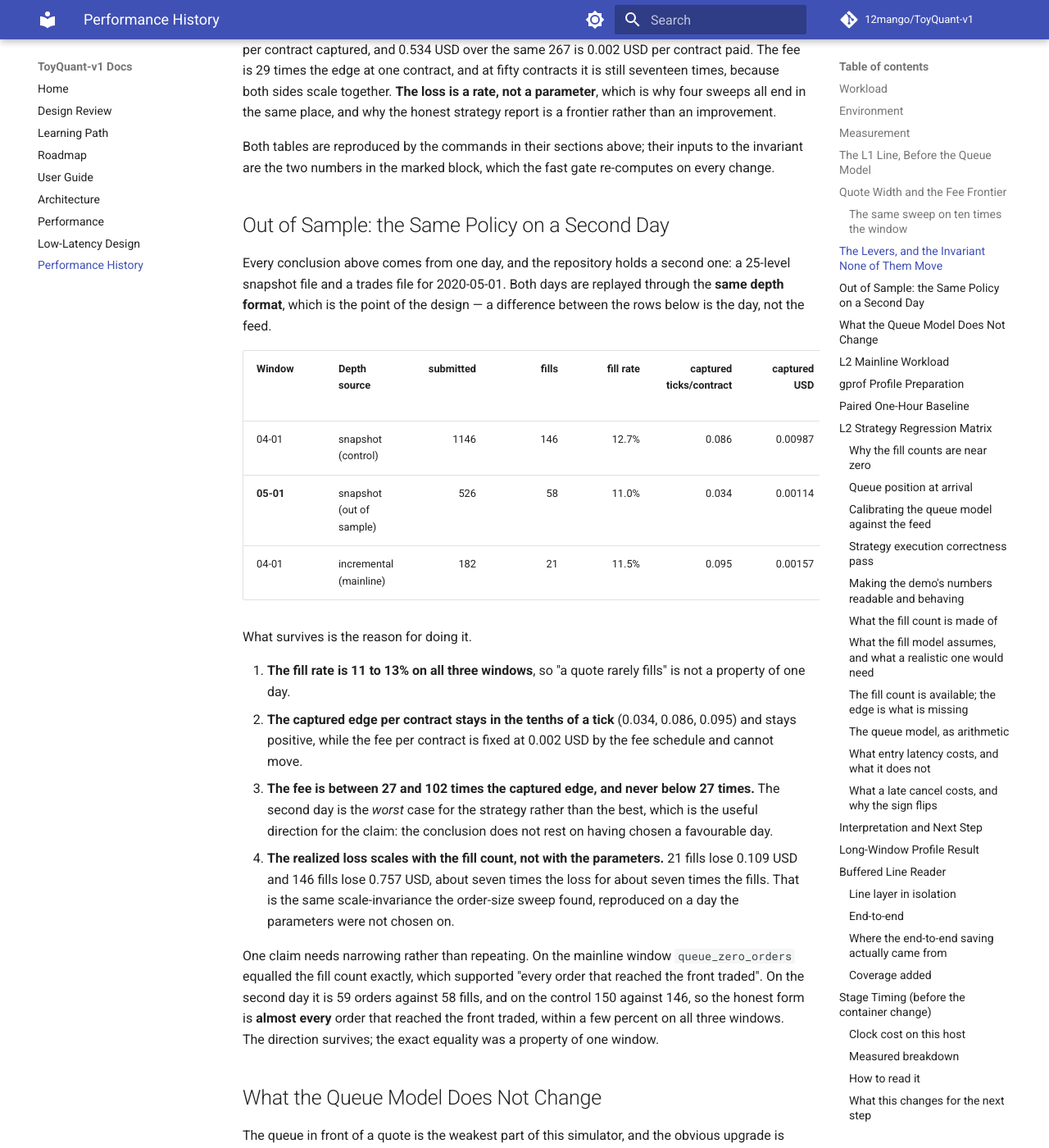
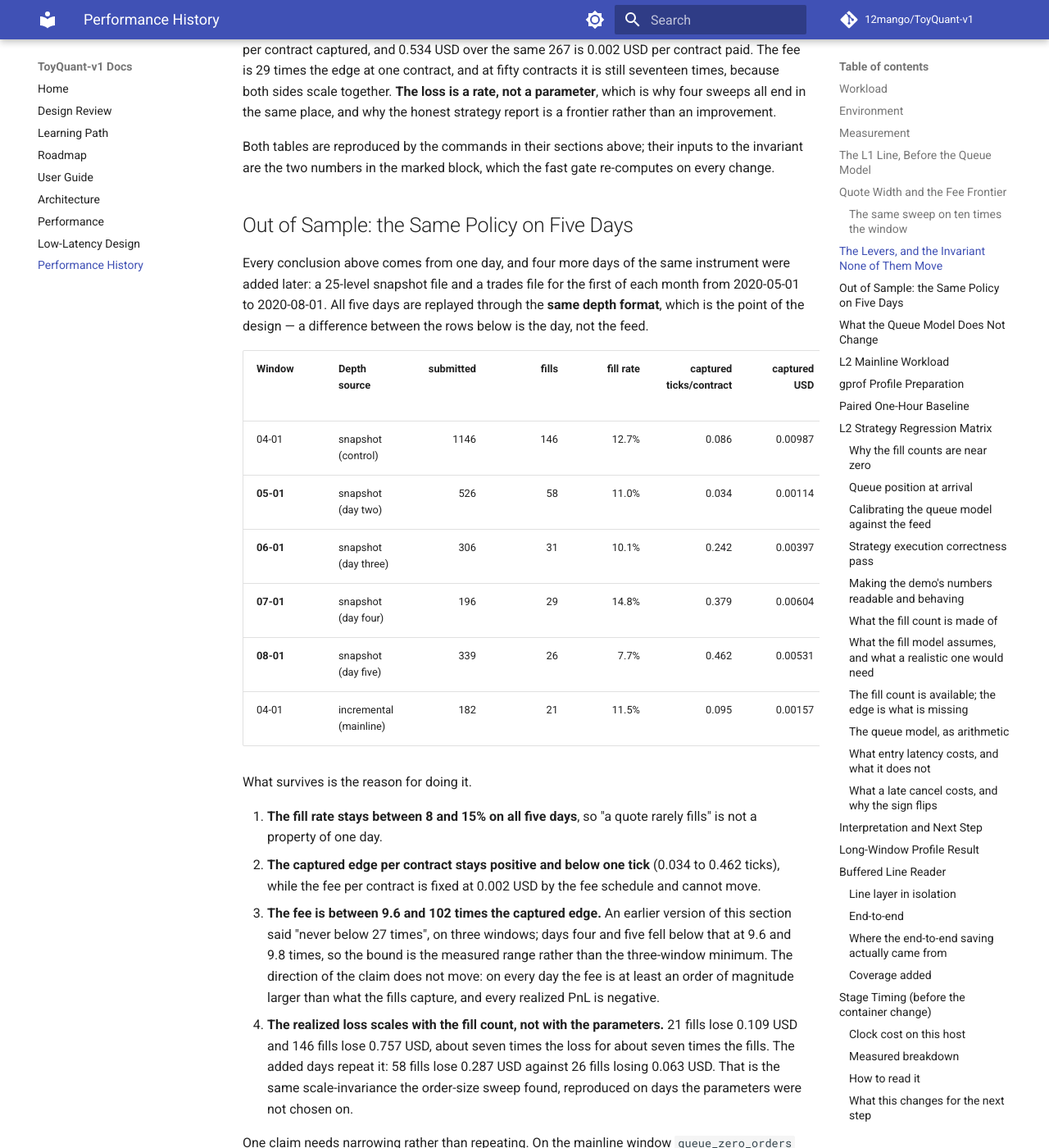
Before and after one commit to 12mango/ToyQuant-v1, an MkDocs documentation site: the page built from docs/PERFORMANCE_HISTORY.md, in a window 1280 px wide and 1400 px high, scrolled down 6469 px. Shown: the whole window at 82% size. Built offline with MkDocs 1.6.1 and Material for MkDocs 9.7.7, drawn with Linux system fonts in a browser that asks for light colours; comment, search, counter and statistics services are not loaded.

Commit message:
docs: Extend the out-of-sample check to five days and correct the fee bound

```diff
--- a/docs/PERFORMANCE_HISTORY.md
+++ b/docs/PERFORMANCE_HISTORY.md
@@ -227,34 +227,49 @@ improvement.
 Both tables are reproduced by the commands in their sections above; their inputs to the invariant are the two
 numbers in the marked block, which the fast gate re-computes on every change.
 
-## Out of Sample: the Same Policy on a Second Day
+## Out of Sample: the Same Policy on Five Days
 
-Every conclusion above comes from one day, and the repository holds a second one: a 25-level snapshot file and
-a trades file for 2020-05-01. Both days are replayed through the **same depth format**, which is the point of
-the design — a difference between the rows below is the day, not the feed.
+Every conclusion above comes from one day, and four more days of the same instrument were added later: a 25-level
+snapshot file and a trades file for the first of each month from 2020-05-01 to 2020-08-01. All five days are
+replayed through the **same depth format**, which is the point of the design — a difference between the rows below
+is the day, not the feed.
 
 | Window | Depth source | submitted | fills | fill rate | captured ticks/contract | captured USD | fees USD | fees / captured | realized USD | queue min-fraction p50 |
 |---|---|---:|---:|---:|---:|---:|---:|---:|---:|---:|
 | 04-01 | snapshot (control) | 1146 | 146 | 12.7% | 0.086 | 0.00987 | 0.292 | 29.6x | -0.757 | 0.992 |
-| **05-01** | snapshot (out of sample) | 526 | 58 | 11.0% | 0.034 | 0.00114 | 0.116 | **102x** | -0.287 | 0.951 |
+| **05-01** | snapshot (day two) | 526 | 58 | 11.0% | 0.034 | 0.00114 | 0.116 | **102x** | -0.287 | 0.951 |
+| **06-01** | snapshot (day three) | 306 | 31 | 10.1% | 0.242 | 0.00397 | 0.062 | 15.6x | -0.115 | 0.905 |
+| **07-01** | snapshot (day four) | 196 | 29 | 14.8% | 0.379 | 0.00604 | 0.058 | **9.6x** | -0.083 | 0.906 |
+| **08-01** | snapshot (day five) | 339 | 26 | 7.7% | 0.462 | 0.00531 | 0.052 | 9.8x | -0.063 | 0.991 |
 | 04-01 | incremental (mainline) | 182 | 21 | 11.5% | 0.095 | 0.00157 | 0.042 | 26.8x | -0.109 | 0.961 |
 
 <!-- toyquant:check
+run: l2_replay data/v2/deribit_trades_2020-04-01_BTC-PERPETUAL.csv.gz /tmp/snap_20200401_200k.csv BTC-PERPETUAL 0 active_l2 1 prorata --fast-validation --base-spread-ticks=1 --refresh-price-ticks=4
+then: submitted_orders=1146 trade_reports=146 fill_rate=0.1274 captured_edge_per_unit_ticks=0.0856164 captured_edge_usd=0.00987095 fees_paid=0.292 realized_pnl=-0.757038 queue_min_fraction_p50=0.991843
 run: l2_replay data/v2/deribit_trades_2020-05-01_BTC-PERPETUAL.csv.gz /tmp/snap_0501_200k.csv BTC-PERPETUAL 0 active_l2 1 prorata --fast-validation --base-spread-ticks=1 --refresh-price-ticks=4
 then: submitted_orders=526 trade_reports=58 fill_rate=0.110266 captured_edge_per_unit_ticks=0.0344828 captured_edge_usd=0.00113946 fees_paid=0.116 realized_pnl=-0.287468 queue_min_fraction_p50=0.951289
+run: l2_replay data/v2/deribit_trades_2020-06-01_BTC-PERPETUAL.csv.gz /tmp/snap_20200601_200k.csv BTC-PERPETUAL 0 active_l2 1 prorata --fast-validation --base-spread-ticks=1 --refresh-price-ticks=4
+then: submitted_orders=306 trade_reports=31 fill_rate=0.101307 captured_edge_per_unit_ticks=0.241935 captured_edge_usd=0.00396559 fees_paid=0.062 realized_pnl=-0.114748 queue_min_fraction_p50=0.904849
+run: l2_replay data/v2/deribit_trades_2020-07-01_BTC-PERPETUAL.csv.gz /tmp/snap_20200701_200k.csv BTC-PERPETUAL 0 active_l2 1 prorata --fast-validation --base-spread-ticks=1 --refresh-price-ticks=4
+then: submitted_orders=196 trade_reports=29 fill_rate=0.147959 captured_edge_per_unit_ticks=0.37931 captured_edge_usd=0.00603727 fees_paid=0.058 realized_pnl=-0.0832212 queue_min_fraction_p50=0.905757
+run: l2_replay data/v2/deribit_trades_2020-08-01_BTC-PERPETUAL.csv.gz /tmp/snap_20200801_200k.csv BTC-PERPETUAL 0 active_l2 1 prorata --fast-validation --base-spread-ticks=1 --refresh-price-ticks=4
+then: submitted_orders=339 trade_reports=26 fill_rate=0.0766962 captured_edge_per_unit_ticks=0.461538 captured_edge_usd=0.00531196 fees_paid=0.052 realized_pnl=-0.0633193 queue_min_fraction_p50=0.990675
 -->
 
 What survives is the reason for doing it.
 
-1. **The fill rate is 11 to 13% on all three windows**, so "a quote rarely fills" is not a property of one day.
-2. **The captured edge per contract stays in the tenths of a tick** (0.034, 0.086, 0.095) and stays positive,
-   while the fee per contract is fixed at 0.002 USD by the fee schedule and cannot move.
-3. **The fee is between 27 and 102 times the captured edge, and never below 27 times.** The second day is the
-   *worst* case for the strategy rather than the best, which is the useful direction for the claim: the
-   conclusion does not rest on having chosen a favourable day.
+1. **The fill rate stays between 8 and 15% on all five days**, so "a quote rarely fills" is not a property of one
+   day.
+2. **The captured edge per contract stays positive and below one tick** (0.034 to 0.462 ticks), while the fee per
+   contract is fixed at 0.002 USD by the fee schedule and cannot move.
+3. **The fee is between 9.6 and 102 times the captured edge.** An earlier version of this section said "never
+   below 27 times", on three windows; days four and five fell below that at 9.6 and 9.8 times, so the bound is the
+   measured range rather than the three-window minimum. The direction of the claim does not move: on every day the
+   fee is at least an order of magnitude larger than what the fills capture, and every realized PnL is negative.
 4. **The realized loss scales with the fill count, not with the parameters.** 21 fills lose 0.109 USD and 146
-   fills lose 0.757 USD, about seven times the loss for about seven times the fills. That is the same
-   scale-invariance the order-size sweep found, reproduced on a day the parameters were not chosen on.
+   fills lose 0.757 USD, about seven times the loss for about seven times the fills. The added days repeat it: 58
+   fills lose 0.287 USD against 26 fills losing 0.063 USD. That is the same scale-invariance the order-size sweep
+   found, reproduced on days the parameters were not chosen on.
 
 One claim needs narrowing rather than repeating. On the mainline window `queue_zero_orders` equalled the fill
 count exactly, which supported "every order that reached the front traded". On the second day it is 59 orders
```
Also changed, not shown: docs/DESIGN_REVIEW.md (+1 -1 lines), 2 other files.
